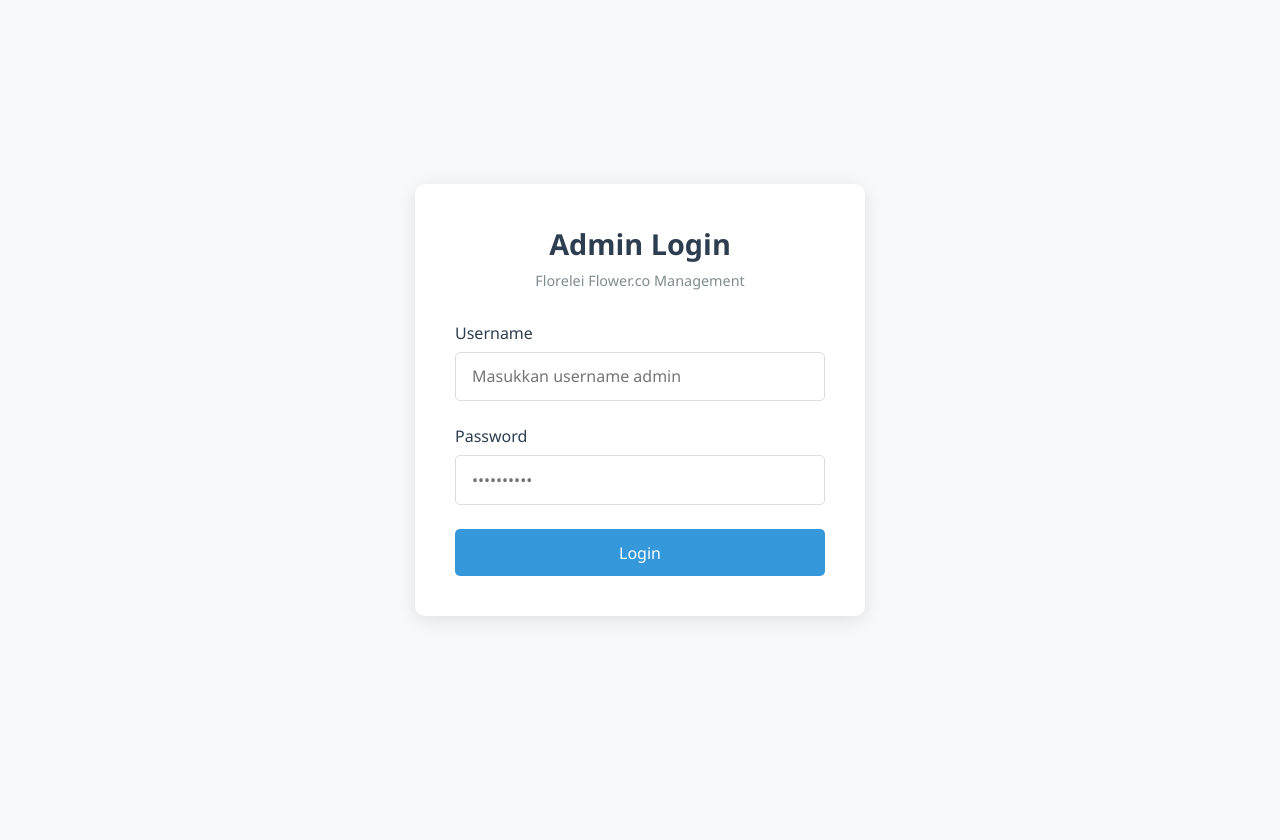
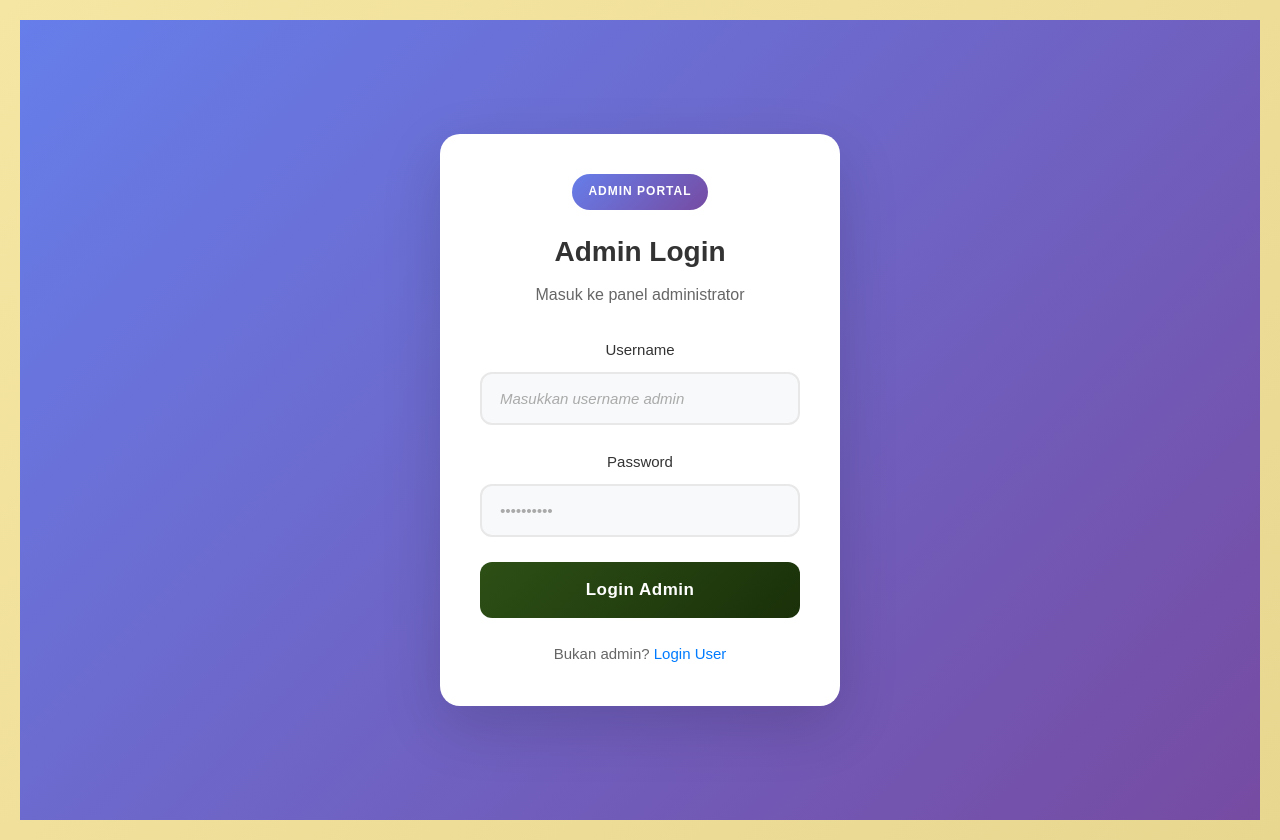
Before and after one commit to pauluscss19/Flower.co, a PHP site: page /admin_login.php in a window 1280 px wide. Before the commit the page ends 620 px from the top, so only its background shows below. Run offline with PHP 8.4, Linux system fonts and the light colour scheme.

Commit message:
Update login admin

```diff
--- a/admin_login.php
+++ b/admin_login.php
@@ -1,35 +1,37 @@
 <?php
+ob_start(); // Mulai output buffering
 session_start();
 include "conn.php";
 
+// Redirect jika sudah login sebagai admin
+if (isset($_SESSION['admin_id']) && isset($_SESSION['role']) && $_SESSION['role'] === 'admin') {
+    header("Location: admin_dashboard.php");
+    exit;
+}
+
 if ($_SERVER['REQUEST_METHOD'] === 'POST') {
-    $username = trim($_POST['username']);
+    $identifier = trim($_POST['identifier']);
     $password = $_POST['password'];
 
-    if (!$username || !$password) {
+    if (!$identifier || !$password) {
         $_SESSION['admin_login_error'] = "Silakan isi semua kolom.";
         header("Location: admin_login.php");
         exit;
     }
 
-    // Query ke tabel admin terpisah
+    // Query ke tabel admin
     $stmt = $pdo->prepare("SELECT * FROM admin WHERE username = ?");
-    $stmt->execute([$username]);
+    $stmt->execute([$identifier]);
     $admin = $stmt->fetch();
 
-    if ($admin) {
-        // Cek apakah password di database sudah di-hash atau masih plain text
-        if (password_verify($password, $admin['password']) || $password === $admin['password']) {
-            $_SESSION['admin_id'] = $admin['id'];
-            $_SESSION['admin_username'] = $admin['username'];
+    if ($admin && $password === $admin['password']) {
+        $_SESSION['admin_id'] = $admin['id']; // Ubah dari user_id ke admin_id
+        $_SESSION['admin_username'] = $admin['username']; // Ubah dari username ke admin_username
+        $_SESSION['role'] = 'admin';
         $_SESSION['admin_login_success'] = "Berhasil login sebagai admin!";
+        session_write_close(); // Pastikan sesi disimpan
         header("Location: admin_dashboard.php");
         exit;
-        } else {
-            $_SESSION['admin_login_error'] = "Username atau password salah.";
-            header("Location: admin_login.php");
-            exit;
-        }
     } else {
         $_SESSION['admin_login_error'] = "Username atau password salah.";
         header("Location: admin_login.php");
@@ -44,33 +46,100 @@
     <meta charset="UTF-8">
     <meta name="viewport" content="width=device-width, initial-scale=1.0">
     <title>Admin Login - Florelei</title>
-    <link rel="stylesheet" href="admin.css">
+    <link rel="stylesheet" href="style.css">
+    <style>
+        .admin-login-page {
+            min-height: 100vh;
+            background: linear-gradient(135deg, #667eea 0%, #764ba2 100%);
+            display: flex;
+            align-items: center;
+            justify-content: center;
+            padding: 20px;
+        }
+
+        .admin-login-container {
+            max-width: 400px;
+            width: 100%;
+        }
+
+        .admin-login-card {
+            background: white;
+            border-radius: 20px;
+            padding: 40px;
+            box-shadow: 0 20px 60px rgba(0, 0, 0, 0.15);
+            text-align: center;
+        }
+
+        .admin-login-header {
+            margin-bottom: 30px;
+        }
+
+        .admin-login-title {
+            font-size: 28px;
+            font-weight: bold;
+            color: #333;
+            margin-bottom: 8px;
+        }
+
+        .admin-login-subtitle {
+            color: #666;
+            font-size: 16px;
+        }
+
+        .admin-badge {
+            display: inline-block;
+            background: linear-gradient(135deg, #667eea, #764ba2);
+            color: white;
+            padding: 8px 16px;
+            border-radius: 20px;
+            font-size: 12px;
+            font-weight: bold;
+            margin-bottom: 20px;
+            text-transform: uppercase;
+            letter-spacing: 1px;
+        }
+    </style>
 </head>
 <body>
+    <div class="admin-login-page">
         <div class="admin-login-container">
             <div class="admin-login-card">
+                <div class="admin-badge">Admin Portal</div>
+
                 <div class="admin-login-header">
                     <h1 class="admin-login-title">Admin Login</h1>
-                <p class="admin-login-subtitle">Florelei Flower.co Management</p>
+                    <p class="admin-login-subtitle">Masuk ke panel administrator</p>
                 </div>
 
                 <?php if (isset($_SESSION['admin_login_error'])): ?>
-                <div class="admin-notif error"><?php echo $_SESSION['admin_login_error']; unset($_SESSION['admin_login_error']); ?></div>
+                    <div class="notif error"><?php echo $_SESSION['admin_login_error']; unset($_SESSION['admin_login_error']); ?></div>
                 <?php endif; ?>
 
-            <form class="admin-login-form" action="admin_login.php" method="POST">
-                <div class="admin-form-group">
-                    <label for="username" class="admin-form-label">Username</label>
-                    <input type="text" id="username" name="username" class="admin-form-input" placeholder="Masukkan username admin" required>
+                <?php if (isset($_SESSION['admin_logout_success'])): ?>
+                    <div class="notif success"><?php echo $_SESSION['admin_logout_success']; unset($_SESSION['admin_logout_success']); ?></div>
+                <?php endif; ?>
+
+                <form class="login-form" action="admin_login.php" method="POST">
+                    <div class="form-group">
+                        <label for="identifier" class="form-label">Username</label>
+                        <input type="text" id="identifier" name="identifier" class="form-input" placeholder="Masukkan username admin" required>
                     </div>
 
-                <div class="admin-form-group">
-                    <label for="password" class="admin-form-label">Password</label>
-                    <input type="password" id="password" name="password" class="admin-form-input" placeholder="••••••••••" required>
+                    <div class="form-group">
+                        <label for="password" class="form-label">Password</label>
+                        <input type="password" id="password" name="password" class="form-input" placeholder="••••••••••" required>
                     </div>
 
-                <button type="submit" class="admin-login-btn">Login</button>
+                    <button type="submit" class="btn-login-form">Login Admin</button>
+
+                    <div class="login-links">
+                        <p class="register-link">
+                            Bukan admin?
+                            <a href="login.php" class="register-link-text">Login User</a>
+                        </p>
+                    </div>
                 </form>
+            </div>
         </div>
     </div>
 </body>
```
Lines whose indentation alone changed are shown as unchanged.
